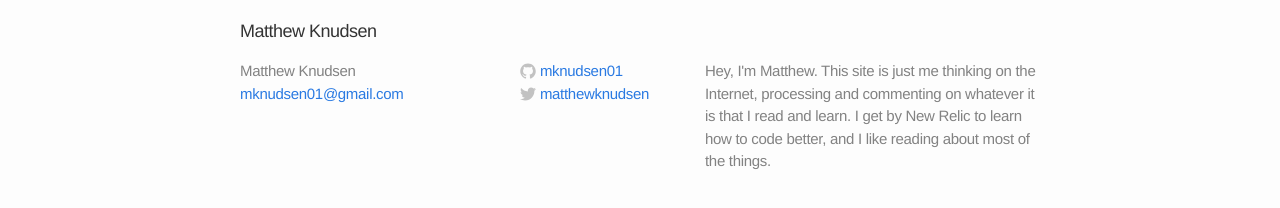
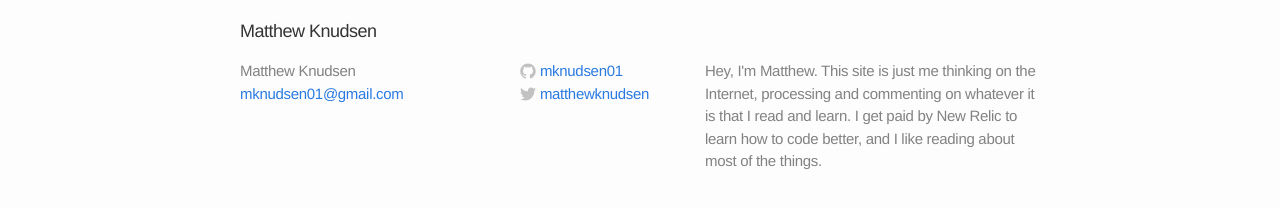
Before and after one commit to mknudsen01/blog, a Jekyll site: the page built from index.html, in a window 1280 px wide and 900 px high, scrolled down 4040 px. Shown: the part 682-890 px from the top of the window. Built offline with Jekyll 4.4.1, drawn with Linux system fonts in a browser that asks for light colours.

Commit message:
fix typo

```diff
--- a/_config.yml
+++ b/_config.yml
@@ -1,7 +1,7 @@
 # Site settings
 title: Matthew Knudsen
 email: mknudsen01@gmail.com
-description: "Hey, I'm Matthew. This site is just me thinking on the Internet, processing and commenting on whatever it is that I read and learn. I get by New Relic to learn how to code better, and I like reading about most of the things."
+description: "Hey, I'm Matthew. This site is just me thinking on the Internet, processing and commenting on whatever it is that I read and learn. I get paid by New Relic to learn how to code better, and I like reading about most of the things."
 baseurl: "/blog"
 url: "http://mknudsen01.github.com"
 twitter_username: matthewknudsen
```
